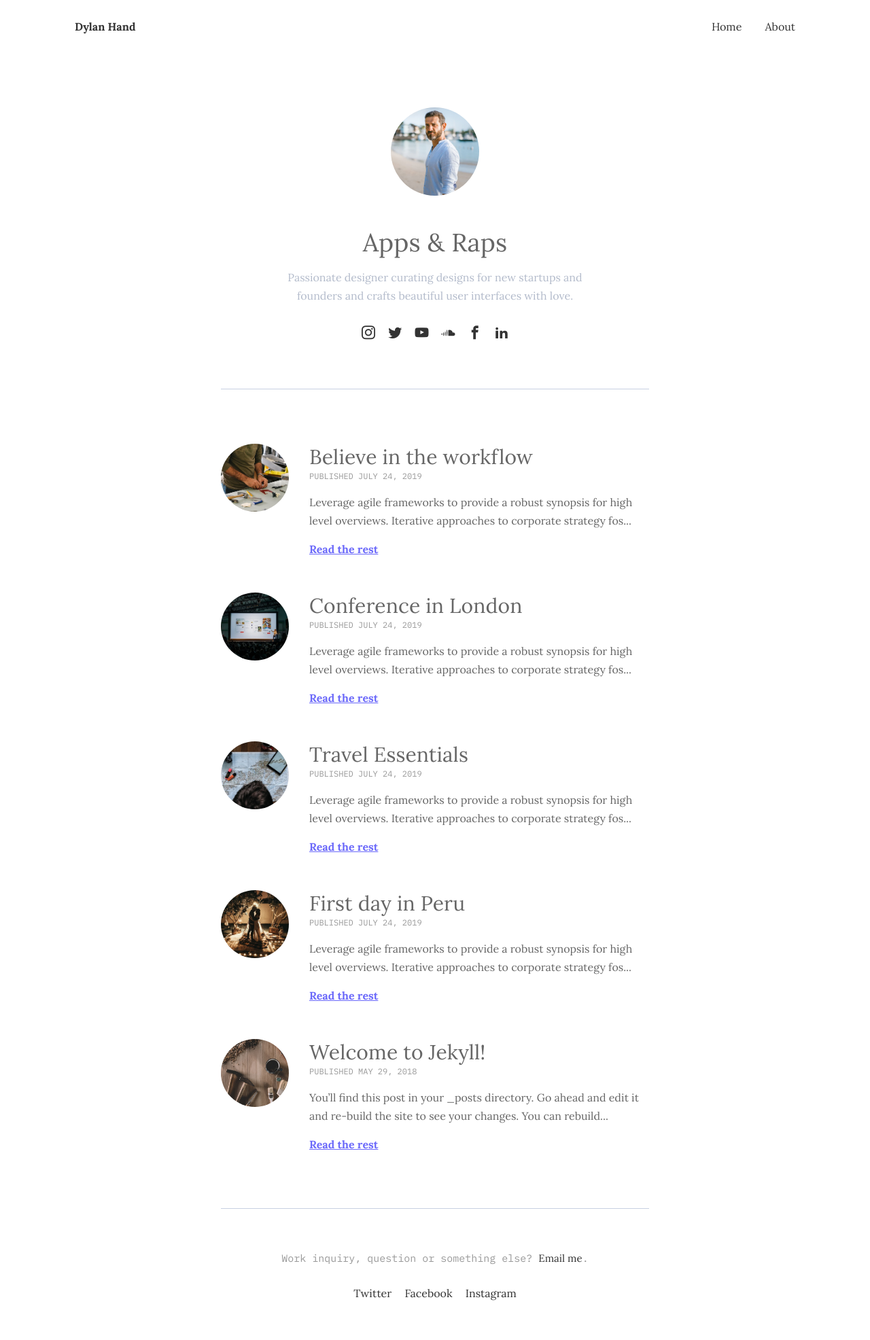
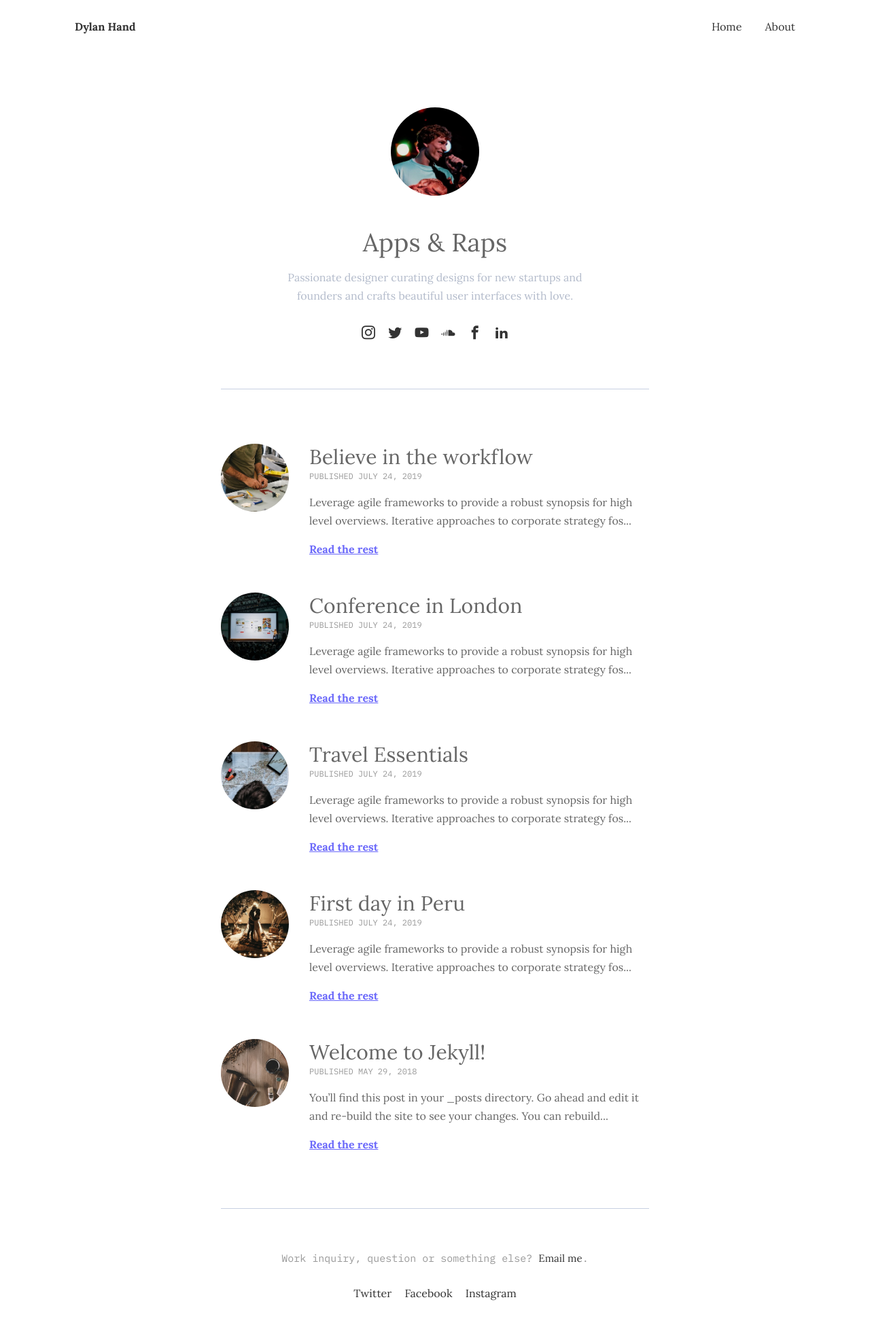
Before and after one commit to dylanhand/dylanhand.github.io, a Jekyll site: the page built from index.html, in a window 1280 px wide. Shown: the whole page at 68% size. Built offline with Jekyll 4.4.1, drawn with Linux system fonts in a browser that asks for light colours; some web fonts are replaced.

Commit message:
Added dylanrap pic

```diff
--- a/_config.yml
+++ b/_config.yml
@@ -8,7 +8,7 @@ url: "" # the base hostname & protocol for your site, e.g. http://example.com
 # Author Settings
 author:
   name: Dylan Hand
-  image: '/assets/img/01.jpg'
+  image: '/assets/img/dylanrap.jpg'
   job: Apps & Raps
   bio: Passionate designer curating designs for new startups  and  founders  and crafts  beautiful user interfaces with love.
   email: forexample@website.com
```
Also changed, not shown: assets/img/dylanrap.jpg (added).
